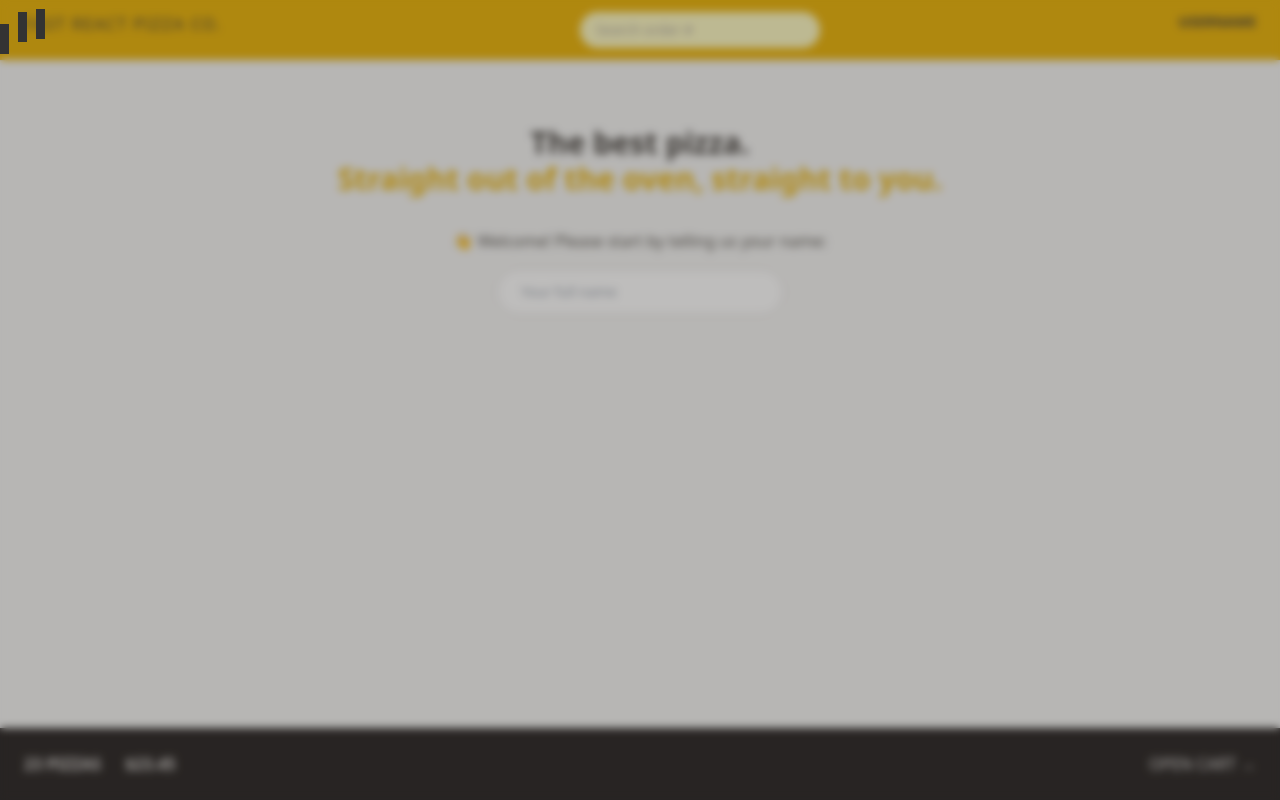
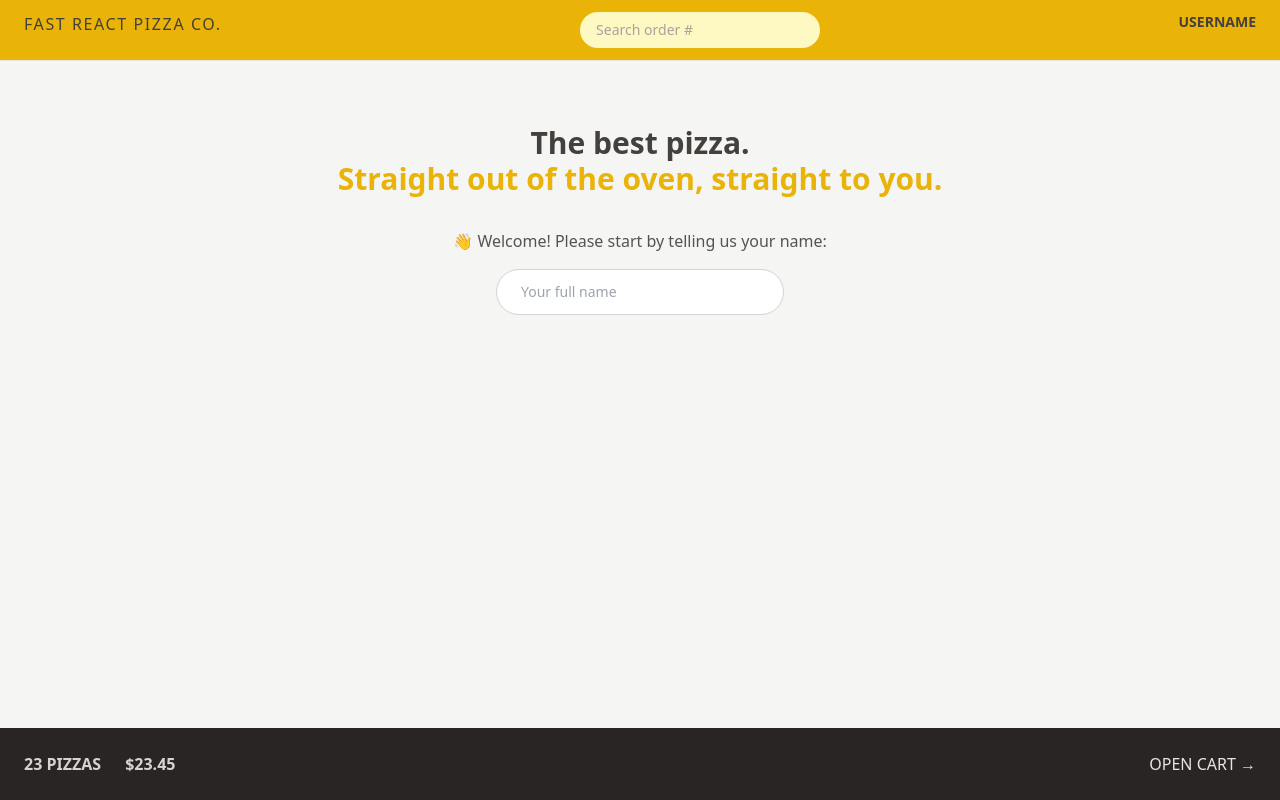
Before and after one commit to ViktorFedorov/fast-react-pizza, a React (Vite) app: page / in a window 1280 px wide. Built offline with nearby package versions, Linux system fonts and the light colour scheme.

Commit message:
loader-start-2

```diff
--- a/src/ui/AppLayout.jsx
+++ b/src/ui/AppLayout.jsx
@@ -10,7 +10,7 @@ const AppLayout = () => {
 
   return (
     <div className='grid grid-rows-[auto_1fr_auto] h-screen'>
-      {<Loader />}
+      {isLoading && <Loader />}
       <Header />
 
       <div>
--- a/src/ui/Loader.jsx
+++ b/src/ui/Loader.jsx
@@ -2,7 +2,7 @@ import React from 'react'
 
 const Loader = () => {
   return (
-    <div className='bg-stone-800/30 inset-0 opacity-6 z-10 absolute backdrop-blur-sm'>
+    <div className='bg-stone-800/30 inset-0 opacity-6 z-10 absolute backdrop-blur-sm flex items-center justify-center'>
       <div className='loader relative'></div>
     </div>
   )
```
